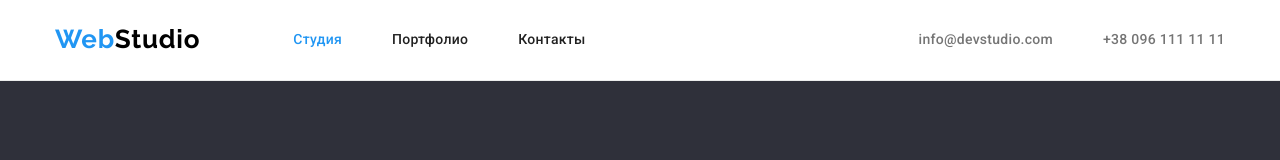
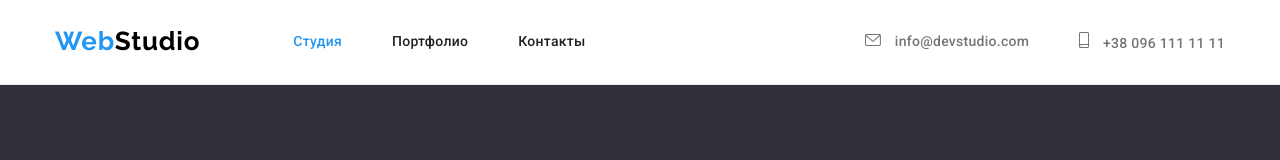
Before and after one commit to Sova-Anton/goit-markup-hw-04, a plain HTML site: page index.html in a window 1280 px wide. Shown: the top 160 px of the page. Drawn offline with nearby package versions, Linux system fonts and the light colour scheme.

Commit message:
Создал спрайт

```diff
--- a/CSS/styles.css
+++ b/CSS/styles.css
@@ -120,6 +120,19 @@ img {
 .nav-link:focus {
   color: var(--akcent-text);
 }
+.header-contact {
+  display: flex;
+  align-items: center;
+  justify-items: center;
+  margin-left: auto;
+}
+
+.header-contact .link {
+  display: block;
+  padding-top: 32px;
+  padding-bottom: 32px;
+}
+
 .nav-contact {
   font-weight: 500;
   font-size: 14px;
@@ -134,16 +147,10 @@ img {
 .nav-list .nav-link.current {
   color: var(--akcent-text);
 }
-.header-contact {
-  display: flex;
-  margin-left: auto;
-}
-.header-contact .link {
-  display: block;
-}
-.header-contact .link {
-  padding-top: 32px;
-  padding-bottom: 32px;
+
+.nav-contact .icon {
+  margin-right: 10px;
+  fill: currentColor;
 }
 /* Hero */
 .hero {
--- a/index.html
+++ b/index.html
@@ -37,10 +37,20 @@
 
         <ul class="header-contact list">
           <li class="nav-contact-item">
-            <a class="nav-contact link" href="mailto:info@devstudio.com">info@devstudio.com</a>
+            <a class="nav-contact link" href="mailto:info@devstudio.com">
+              <svg class="icon" width="16" height="12">
+                <use href="./images/icons.svg#icon-envelope"></use>
+              </svg>
+              info@devstudio.com</a
+            >
           </li>
           <li class="nav-contact-item">
-            <a class="nav-contact link" href="tel:+380961111111">+38 096 111 11 11</a>
+            <a class="nav-contact link" href="tel:+380961111111">
+              <svg class="icon" width="10" height="16">
+                <use href="./images/icons.svg#icon-smartphone"></use>
+              </svg>
+              +38 096 111 11 11</a
+            >
           </li>
         </ul>
       </div>
```
Also changed, not shown: images/icons.svg (added).
